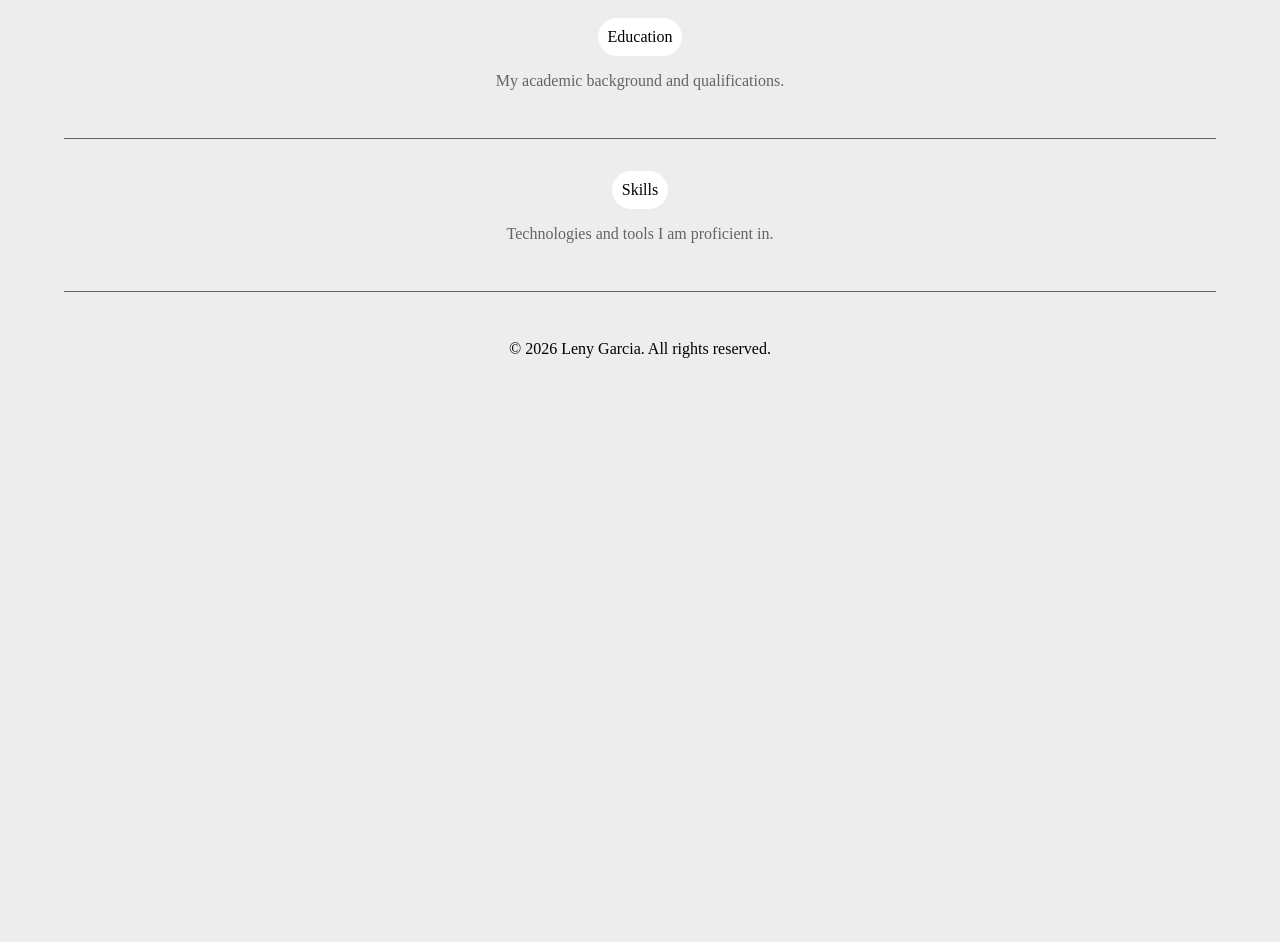
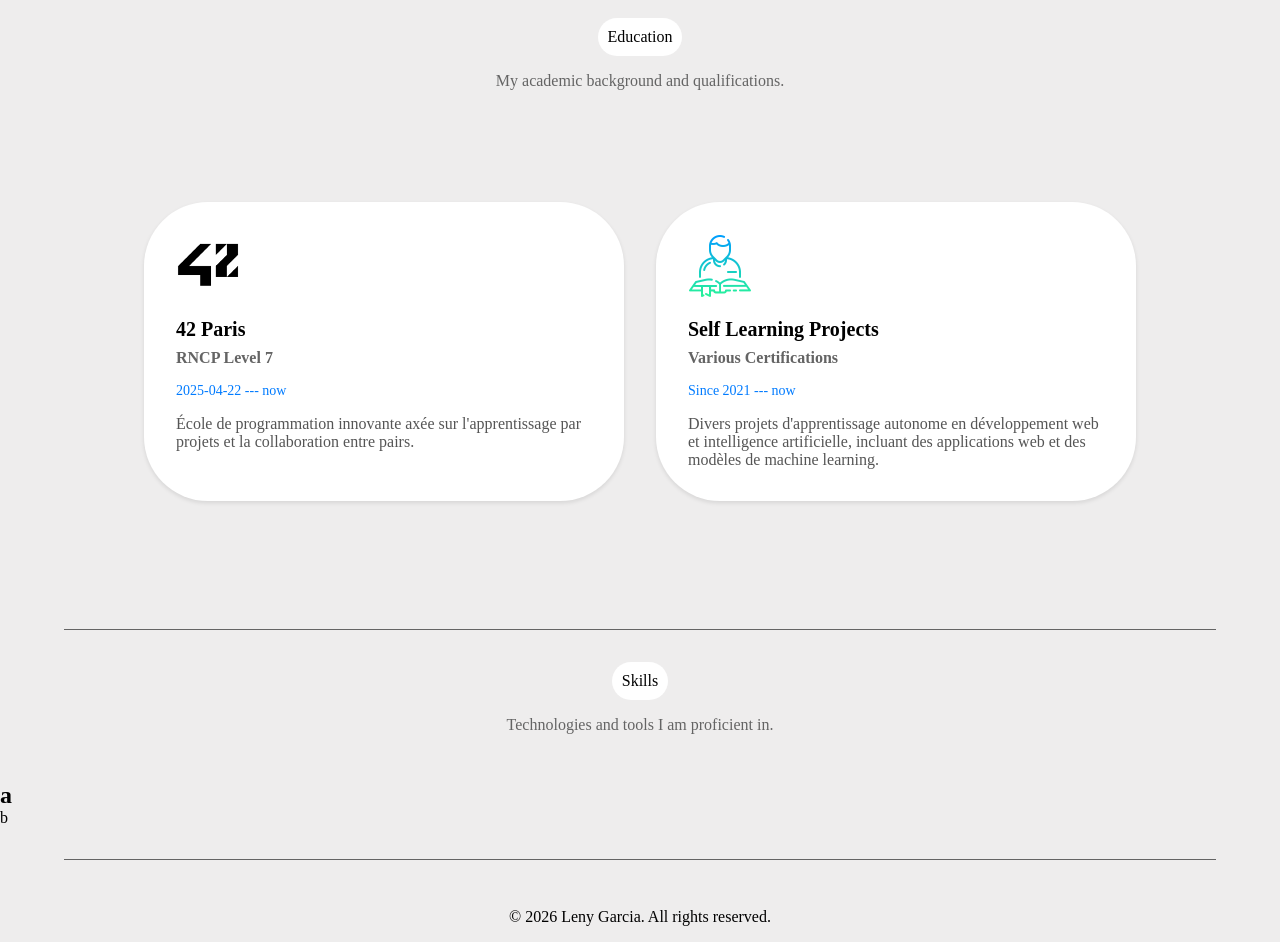
Before and after one commit to lewwny/portfolio-v2, a React (Vite) app: page / in a window 1280 px wide. Shown: the part 1420-2362 px from the top of the page. Before the commit the page ends 1794 px from the top, so only its background shows below. Built offline with nearby package versions, Linux system fonts and the light colour scheme.

Commit message:
Add education and skills sections with dynamic data rendering and styling

```diff
--- a/src/components/education.tsx
+++ b/src/components/education.tsx
@@ -1,5 +1,6 @@
 import '../styles/education.css';
 import { useTranslation } from 'react-i18next';
+import schools from '../data/education/schools.json';
 
 function Education() {
     const { t } = useTranslation();
@@ -7,6 +8,17 @@
         <div className="education">
             <h1 className="section_title">{t("education.title")}</h1>
             <p className="section_description">{t("education.description")}</p>
+            <div className="education_container">
+                {schools.map((school, index) => (
+                    <div key={index} className="education_card">
+                        <img src={school.logo} alt={school.name} className="education_logo" />
+                        <h2 className="education_name">{school.name}</h2>
+                        <h3 className="education_degree">{school.degree}</h3>
+                        <p className="education_period">{school.startDate} --- {school.endDate}</p>
+                        <p className="education_description">{school.description}</p>
+                    </div>
+                ))}
+            </div>
         </div>
     );
 }
--- a/src/components/skills.tsx
+++ b/src/components/skills.tsx
@@ -1,5 +1,6 @@
 import '../styles/skills.css';
 import { useTranslation } from 'react-i18next';
+import skills from '../data/skills/skills.json';
 
 function Skills() {
     const { t } = useTranslation();
@@ -7,6 +8,14 @@
         <div className="skills">
             <h1 className="section_title">{t("skills.title")}</h1>
             <p className="section_description">{t("skills.description")}</p>
+            <div className="skills_container">
+                {skills.map((skill, index) => (
+                    <div key={index} className="skill_card">
+                        <h2 className="skill_name">{skill.name}</h2>
+                        <p className="skill_description">{skill.description}</p>
+                    </div>
+                ))}
+            </div>
         </div>
     );
 }
--- /dev/null
+++ b/src/data/education/schools.json
@@ -0,0 +1,20 @@
+[
+    {
+        "name": "42 Paris",
+        "degree": "RNCP Level 7",
+        "startDate": "2025-04-22",
+        "endDate": "now",
+        "location": "Paris, France",
+        "description": "École de programmation innovante axée sur l'apprentissage par projets et la collaboration entre pairs.",
+        "logo" : "/42paris.png"
+    },
+    {
+        "name": "Self Learning Projects",
+        "degree": "Various Certifications",
+        "startDate": "Since 2021",
+        "endDate": "now",
+        "location": "Online",
+        "description": "Divers projets d'apprentissage autonome en développement web et intelligence artificielle, incluant des applications web et des modèles de machine learning.",
+        "logo" : "/self_learning.png"
+    }
+]
--- /dev/null
+++ b/src/data/skills/skills.json
@@ -0,0 +1,6 @@
+[
+    {
+        "name": "a",
+        "description": "b"
+    }
+]
--- a/src/styles/education.css
+++ b/src/styles/education.css
@@ -0,0 +1,51 @@
+.education_container {
+    padding: 4rem 2rem;
+    background-color: var(--background-secondary);
+    justify-content: center;
+    display: flex;
+    gap: 2rem;
+}
+
+.education_card {
+    background-color: white;
+    border-radius: 4rem;
+    box-shadow: 0 .125rem .25rem rgba(0, 0, 0, 0.1);
+    padding: 2rem;
+    margin-bottom: 2rem;
+    width: 30rem;
+}
+
+.education_logo {
+    width: 4rem;
+    height: 4rem;
+    object-fit: contain;
+    margin-bottom: 1rem;
+    background-color: white;
+}
+
+.education_name {
+    font-size: 1.25rem;
+    font-weight: bold;
+    margin-bottom: .5rem;
+    background-color: white;
+}
+
+.education_degree {
+    font-size: 1rem;
+    color: var(--text-secondary);
+    margin-bottom: 1rem;
+    background-color: white;
+}
+
+.education_period {
+    font-size: .875rem;
+    color: var(--text-accent);
+    background-color: white;
+}
+
+.education_description {
+    margin-top: 1rem;
+    font-size: 1rem;
+    color: #555;
+    background-color: white;
+}
```
Also changed, not shown: public/42paris.png (added), public/self_learning.png (added).
